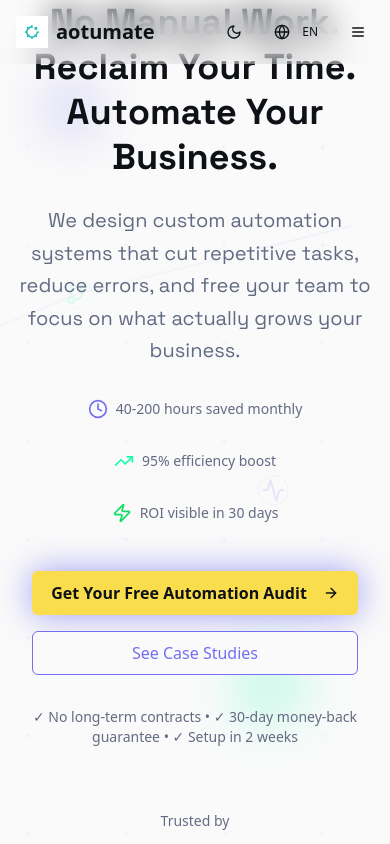
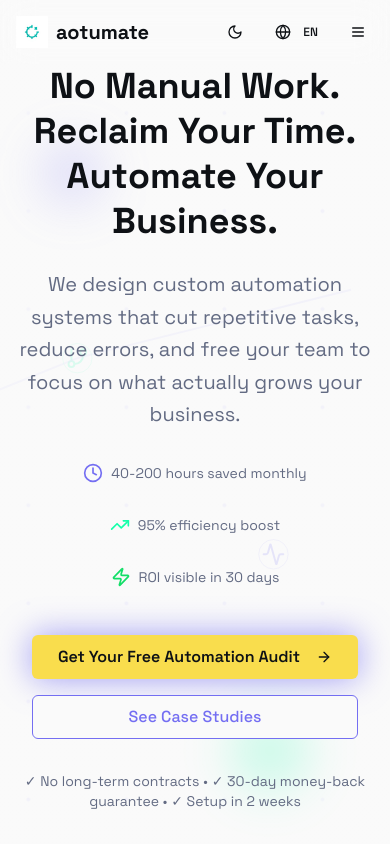
Before and after one commit to RiyadJ/automate-launchpad, a React (Vite) app: page / in a window 390 px wide. Shown: the top 844 px of the page. Built offline with nearby package versions, Linux system fonts and the light colour scheme.

Commit message:
Fix mobile layout and fonts
Add padding to mobile view to prevent text overlap with the nav bar. Apply chosen fonts (Satoshi, Space Grotesk, or Inter) globally across the entire page with appropriate styling for different elements.

```diff
--- a/src/index.css
+++ b/src/index.css
@@ -114,7 +114,7 @@ All colors MUST be HSL.
   }
 
   body {
-    @apply bg-background text-foreground;
+    @apply bg-background text-foreground font-space-grotesk;
     font-feature-settings: "rlig" 1, "calt" 1;
   }
 
--- a/src/pages/Index.tsx
+++ b/src/pages/Index.tsx
@@ -12,7 +12,7 @@ const Index = () => {
   return (
     <div className="min-h-screen bg-background">
       <Header />
-      <main>
+      <main className="pt-16">
         <Hero />
         <PainPoints />
         <Benefits />
```
